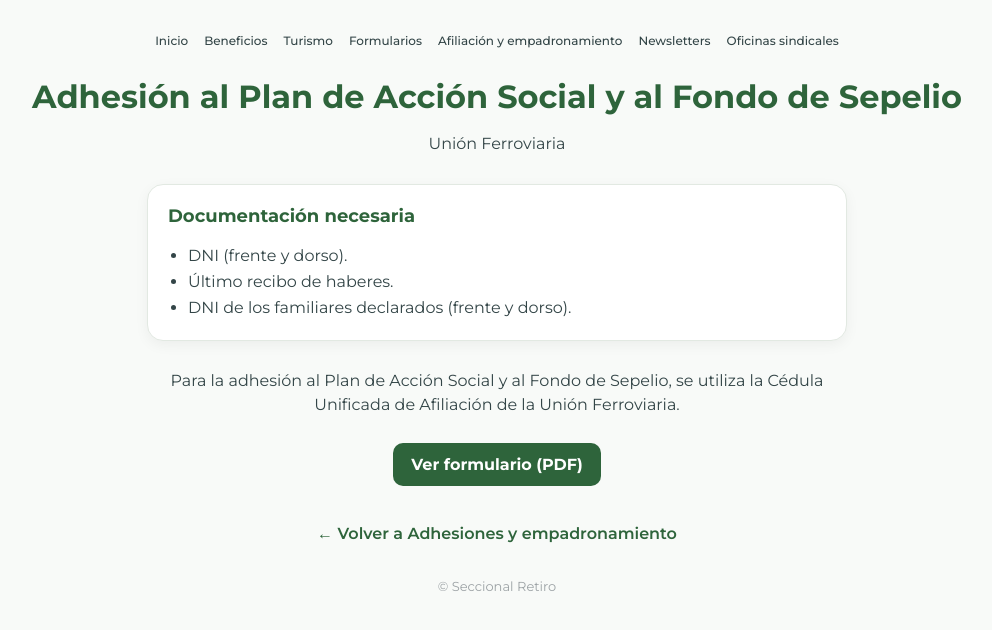
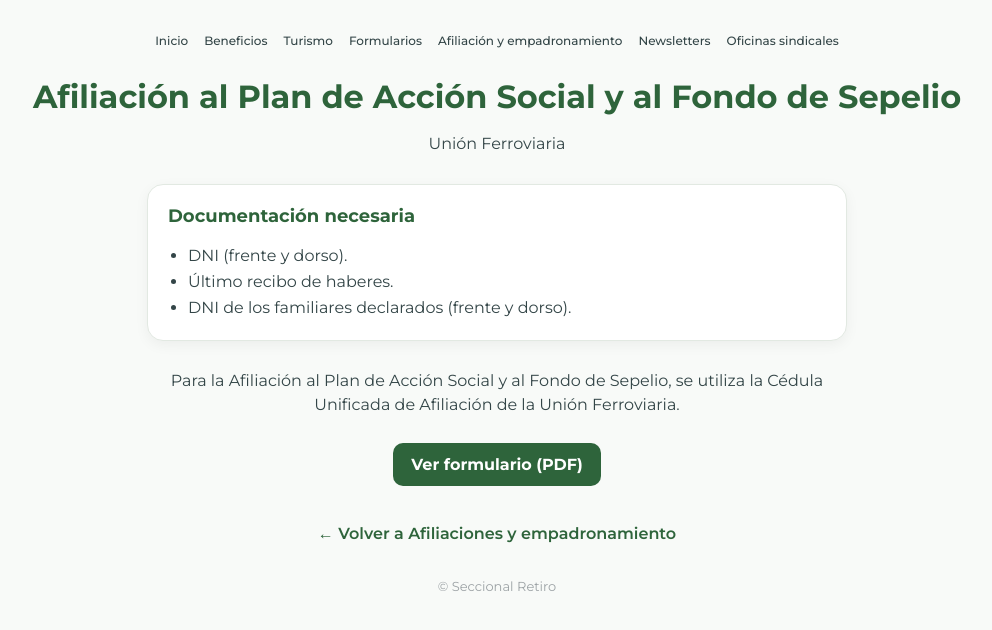
Before and after one commit to Sdlezcanoutn/seccional-retiro-web., a plain HTML site: page afiliacion.html in a window 1280 px wide. Shown: the whole page, without its empty margins (143-1135 px from the left). Drawn offline with Linux system fonts and the light colour scheme.

Commit message:
Actualizacion de textos de afiliaciones y empadronamiento

```diff
--- a/afiliacion.html
+++ b/afiliacion.html
@@ -7,7 +7,7 @@
     <meta name="viewport" content="width=device-width, initial-scale=1.0">
 
     <!-- Título de la pestaña -->
-    <title>Adhesión al PAS y al Fondo de Sepelio - Seccional Retiro</title>
+    <title>Afiliación al PAS y al Fondo de Sepelio - Seccional Retiro</title>
 
     <!-- Tipografía institucional -->
     <link rel="preconnect" href="https://fonts.googleapis.com">
@@ -25,7 +25,7 @@
 
     <main>
         <!-- Presentación del trámite -->
-        <h1>Adhesión al Plan de Acción Social y al Fondo de Sepelio</h1>
+        <h1>Afiliación al Plan de Acción Social y al Fondo de Sepelio</h1>
         <p>Unión Ferroviaria</p>
 
         <!-- Documentación requerida para realizar el trámite -->
@@ -41,7 +41,7 @@
         <!-- Formulario para realizar el trámite -->
         <section class="formulario-tramite">
             <p>
-                Para la adhesión al Plan de Acción Social y al Fondo de Sepelio,
+                Para la Afiliación al Plan de Acción Social y al Fondo de Sepelio,
                 se utiliza la Cédula Unificada de Afiliación de la Unión Ferroviaria.
             </p>
 
@@ -53,7 +53,7 @@
         <!-- Regreso a la sección anterior -->
         <p class="enlace-volver">
             <a href="afiliacionyempadronamiento.html">
-                ← Volver a Adhesiones y empadronamiento
+                ← Volver a Afiliaciones y empadronamiento
             </a>
         </p>
     </main>
```
Also changed, not shown: afiliacionyempadronamiento.html (+4 -4 lines), empadronamiento.html (+1 -1 lines), index.html (+1 -1 lines).
